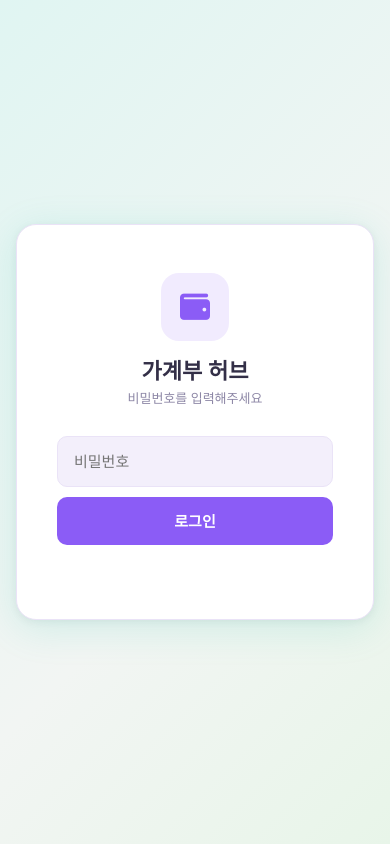
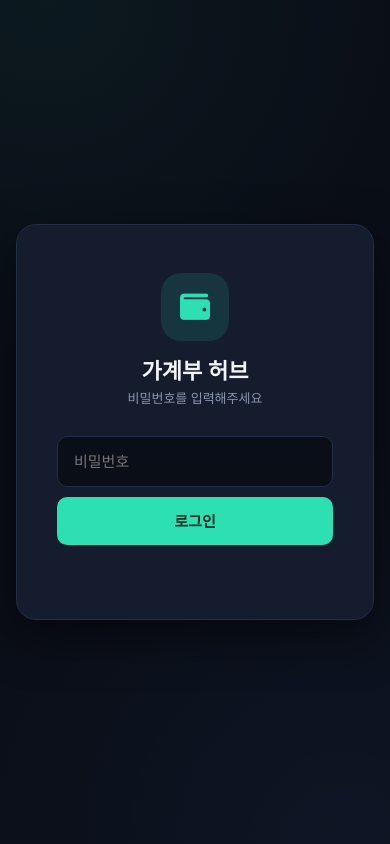
Before and after one commit to PeterPark3832/Household_accounts, a FastAPI app: page / in a window 390 px wide. Run offline with FastAPI, Linux system fonts and the light colour scheme; parts of the project's set-up code (start-up, migrations or seed data) failed here and were passed over; some web fonts are replaced.

Commit message:
feat(dashboard): implement dark fintech UI redesign
Applies docs/ui-redesign-dark-fintech.md to index.html:
- Dark navy surface ladder (#0A0E17/#0F1522/#141C2E/#1B2437) replacing
  the light purple/pink palette; all CSS var names preserved, values swapped
- Mint neon accent (#2CE0B4) for interactions; blue secondary; semantic
  income/expense/net colors retuned for dark surfaces
- New tokens: --surface-3, --text-2, --focus-ring, --glow-accent,
  semantic *-bg tints, --danger-solid, --overlay, --radius-xs/lg
- Unified button scheme: removed all gradient fills (logo mark excepted),
  primary = solid mint + dark text; login/toast/modals de-teal'd
- Calendar heatmap: opaque dark expense ramp (i0-i4) with contrast-safe text
- Chart.js: 15-color CVD-validated dark palette, dark chrome/tooltip defaults,
  donut border = card color
- Pretendard font stack + tabular-nums on amounts; color-scheme:dark,
  theme-color meta; body neon-glow background (removed fixed attachment)
- Fixed Bootstrap .table forcing white cell backgrounds on dark cards

Verified: 131 tests pass; Playwright screenshots at desktop/tablet/mobile
+ login all render correctly; grep confirms no old-palette residuals.

https://claude.ai/code/session_01MkdMcNgz7FEUTVttrboajC

```diff
--- a/dashboard/templates/index.html
+++ b/dashboard/templates/index.html
@@ -20,45 +22,47 @@
 
 <link href="https://cdnjs.cloudflare.com/ajax/libs/font-awesome/6.5.0/css/all.min.css" rel="stylesheet">
 
+<link rel="stylesheet" href="https://cdn.jsdelivr.net/gh/orioncactus/pretendard@v1.3.9/dist/web/variable/pretendardvariable-dynamic-subset.min.css">
+
 <script src="https://cdn.jsdelivr.net/npm/chart.js@4.4.1/dist/chart.umd.min.js"></script>
 
 <style>
 
 :root {
 
-  --bg:           #F3EFFB;
-
-  --sidebar-bg:   #FFFFFF;
-
-  --card:         #FFFFFF;
-
-  --border:       #EAE3F7;
-
-  --text:         #332F47;
-
-  --muted:        #8D87A6;
-
-  --accent:       #8B5CF6;
-
-  --accent-d:     #7C3AED;
-
-  --accent-lt:    #F1EBFE;
-
-  --accent-pink:  #EC4899;
-
-  --accent-pink-lt: #FCE7F3;
-
-  --income:       #22C55E;
-
-  --expense:      #FB7185;
-
-  --net:          #818CF8;
+  --bg:           #0A0E17;
+
+  --sidebar-bg:   #0F1522;
+
+  --card:         #141C2E;
+
+  --border:       #232E47;
+
+  --text:         #F2F5FA;
+
+  --muted:        #8A96AD;
+
+  --accent:       #2CE0B4;
+
+  --accent-d:     #17C39A;
+
+  --accent-lt:    rgba(44,224,180,.12);
+
+  --accent-pink:  #4C8DFF;
+
+  --accent-pink-lt: rgba(76,141,255,.12);
+
+  --income:       #34D399;
+
+  --expense:      #FF7A8A;
+
+  --net:          #8AA8FF;
 
   --warn:         #FBBF24;
 
-  --shadow-sm:    0 2px 14px rgba(124,58,237,.07), 0 1px 3px rgba(124,58,237,.05);
-
-  --shadow:       0 12px 32px rgba(124,58,237,.14), 0 2px 8px rgba(124,58,237,.06);
+  --shadow-sm:    0 0 0 1px rgba(255,255,255,.02);
+
+  --shadow:       0 16px 48px rgba(0,0,0,.5);
 
   --sidebar-w:    224px;
 
@@ -70,27 +74,55 @@
 
   --radius-pill:  999px;
 
+  --radius-xs:    8px;
+
+  --radius-lg:    20px;
+
+  --surface-3:    #1B2437;
+
+  --text-2:       #A9B4C9;
+
+  --placeholder:  #66738E;
+
+  --focus-ring:   0 0 0 3px rgba(44,224,180,.28);
+
+  --glow-accent:  0 4px 20px rgba(44,224,180,.22);
+
+  --income-bg:    rgba(52,211,153,.12);
+
+  --expense-bg:   rgba(255,122,138,.12);
+
+  --net-bg:       rgba(138,168,255,.12);
+
+  --warn-bg:      rgba(251,191,36,.12);
+
+  --danger-solid: #D6336C;
+
+  --overlay:      rgba(4,7,12,.65);
+
 }
 
 *,*::before,*::after{box-sizing:border-box;}
 
+html{color-scheme:dark;}
+
 html,body{height:100%;}
 
 body{
 
   background:
 
-    radial-gradient(circle at 14% 8%,  rgba(236,72,153,.10), transparent 42%),
-
-    radial-gradient(circle at 86% 92%, rgba(129,140,248,.12), transparent 46%),
-
-    linear-gradient(160deg, #EFE9FD 0%, #F6EEF8 45%, #EAEFFD 100%);
-
-  background-attachment:fixed;
+    radial-gradient(circle at 12% 0%,  rgba(44,224,180,.05), transparent 40%),
+
+    radial-gradient(circle at 88% 100%, rgba(76,141,255,.06), transparent 45%),
+
+    var(--bg);
+
+  background-attachment:scroll;
 
   color:var(--text);
 
-  font-family:'Segoe UI',-apple-system,BlinkMacSystemFont,'Malgun Gothic',sans-serif;
+  font-family:'Pretendard Variable',Pretendard,'Segoe UI',-apple-system,BlinkMacSystemFont,'Malgun Gothic',sans-serif;
 
   min-height:100vh; margin:0;
 
@@ -1100,7 +1136,7 @@ button,a,[role="button"]{touch-action:manipulation;-webkit-tap-highlight-color:t
 
   position:fixed;inset:0;z-index:9999;
 
-  background:linear-gradient(135deg,#E0F5F2 0%,#F2F5F3 60%,#E8F5E9 100%);
+  background:radial-gradient(circle at 12% 0%, rgba(44,224,180,.05), transparent 40%), radial-gradient(circle at 88% 100%, rgba(76,141,255,.06), transparent 45%), var(--bg);
 
   display:flex;align-items:center;justify-content:center;
 
@@ -1108,17 +1144,17 @@ button,a,[role="button"]{touch-action:manipulation;-webkit-tap-highlight-color:t
 
 .login-box{
 
-  background:#fff;border:1px solid var(--border);border-radius:20px;
+  background:var(--card);border:1px solid var(--border);border-radius:var(--radius-lg);
 
   padding:48px 40px;width:360px;max-width:calc(100vw - 32px);text-align:center;
 
-  box-shadow:0 8px 40px rgba(0,191,165,.14),0 2px 8px rgba(0,0,0,.06);
+  box-shadow:var(--shadow);
 
 }
 
 .login-logo-icon{
 
-  width:68px;height:68px;background:var(--accent-lt);border-radius:18px;
+  width:68px;height:68px;background:var(--accent-lt);border-radius:var(--radius-lg);
 
   display:flex;align-items:center;justify-content:center;
 
@@ -1142,13 +1178,13 @@ button,a,[role="button"]{touch-action:manipulation;-webkit-tap-highlight-color:t
 
 .login-box input[type=password]:focus{
 
-  outline:none;border-color:var(--accent);box-shadow:0 0 0 3px rgba(0,191,165,.15);
+  outline:none;border-color:var(--accent);box-shadow:var(--focus-ring);
 
 }
 
 .login-submit{
 
-  width:100%;background:var(--accent);color:#fff;padding:13px;
+  width:100%;background:var(--accent);color:#062A21;padding:13px;
 
   border-radius:10px;font-size:15px;font-weight:600;border:none;cursor:pointer;
 
@@ -1865,9 +1904,18 @@ let _trendVer  = 0;
 
 
 
-const COLORS = ['#8B5CF6','#EC4899','#22C55E','#FBBF24','#818CF8','#26C6DA','#FB7185','#A78BFA','#34D399','#F472B6','#60A5FA','#C4B5FD','#F59E0B','#22D3EE','#F87171'];
-
-const CH = { grid:'#EAE3F7', tick:'#8D87A6', income:'rgba(34,197,94,.72)', expense:'rgba(251,113,133,.72)', net:'rgba(129,140,248,.9)' };
+const COLORS = ['#3E7DF0','#C4831E','#12A489','#E5527F','#8E7CE8','#619C2C','#2596C8','#D96A3B','#B04FC4','#99901E','#D14B4B','#4E6BE0','#2E9E4E','#C25A9E','#289FC4'];
+
+const CH = { grid:'rgba(138,150,173,.10)', tick:'#7D89A3', income:'rgba(52,211,153,.80)', expense:'rgba(255,122,138,.80)', net:'#8AA8FF' };
+
+Chart.defaults.color = '#8A96AD';
+Chart.defaults.borderColor = 'rgba(138,150,173,.10)';
+Chart.defaults.font.family = "'Pretendard Variable',Pretendard,'Segoe UI',sans-serif";
+Chart.defaults.plugins.tooltip.backgroundColor = '#1B2437';
+Chart.defaults.plugins.tooltip.borderColor = '#232E47';
+Chart.defaults.plugins.tooltip.borderWidth = 1;
+Chart.defaults.plugins.tooltip.titleColor = '#F2F5FA';
+Chart.defaults.plugins.tooltip.bodyColor = '#A9B4C9';
 
 
 
@@ -2339,7 +2387,7 @@ function renderPie(data) {
 
     type:'doughnut',
 
-    data:{ labels, datasets:[{ data:values, backgroundColor:COLORS.slice(0,labels.length), borderColor:'#FFFFFF', borderWidth:2, hoverOffset:isMobile()?4:8 }] },
+    data:{ labels, datasets:[{ data:values, backgroundColor:COLORS.slice(0,labels.length), borderColor:'#141C2E', borderWidth:2, hoverOffset:isMobile()?4:8 }] },
 
     options:{ responsive:true, maintainAspectRatio:false, cutout:'62%',
 
@@ -2453,7 +2501,7 @@ function renderTrend(data) {
 
          borderColor:CH.net,backgroundColor:'transparent',
 
-         pointBackgroundColor:'#818CF8',borderWidth:2,tension:.3,pointRadius:isMobile()?2:4,order:1}
+         pointBackgroundColor:'#8AA8FF',borderWidth:2,tension:.3,pointRadius:isMobile()?2:4,order:1}
 
       ]
 
@@ -2601,9 +2649,9 @@ function renderCategoryComp(curBd,prevBd) {
 
     data:{labels:cats,datasets:[
 
-      {label:'이번달',data:cats.map(c=>curBd[c]||0), backgroundColor:'rgba(129,140,248,.8)',borderRadius:4},
-
-      {label:'지난달',data:cats.map(c=>prevBd[c]||0),backgroundColor:'rgba(129,140,248,.25)',borderRadius:4}
+      {label:'이번달',data:cats.map(c=>curBd[c]||0), backgroundColor:'rgba(138,168,255,.8)',borderRadius:4},
+
+      {label:'지난달',data:cats.map(c=>prevBd[c]||0),backgroundColor:'rgba(138,168,255,.25)',borderRadius:4}
 
     ]},
 
@@ -2736,7 +2784,7 @@ function renderAnnual(data) {
 
          borderColor:CH.net,backgroundColor:'transparent',
 
-         pointBackgroundColor:'#818CF8',borderWidth:1.5,tension:.3,pointRadius:isMobile()?2:3,order:1}
+         pointBackgroundColor:'#8AA8FF',borderWidth:1.5,tension:.3,pointRadius:isMobile()?2:3,order:1}
 
       ]
 
```
Also changed, not shown: other parts of dashboard/templates/index.html (+85 -76 lines).
